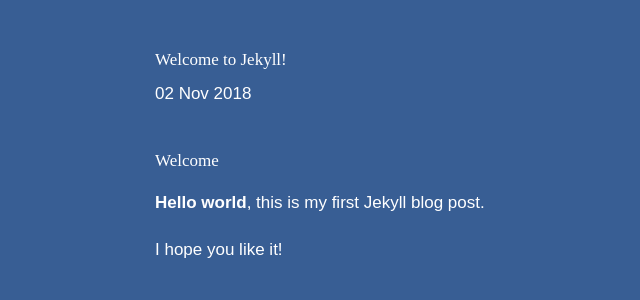
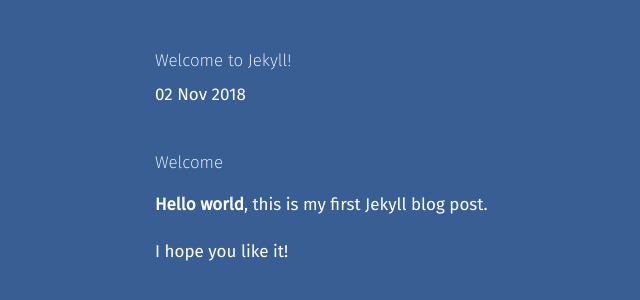
Before and after one commit to OctaviPascual/octavipascual.github.io, a Jekyll site: the page built from _posts/2018-11-02-first-post.md, in a window 1280 px wide. Shown: the top 300 px of the page, without its empty margins (214-854 px from the left). Built offline with Jekyll 4.4.1, drawn with Linux system fonts in a browser that asks for light colours.

Commit message:
Add favicon

```diff
--- a/_layouts/default.html
+++ b/_layouts/default.html
@@ -2,8 +2,14 @@
 <html lang="en-us">
 
 <head>
+  <meta http-equiv="content-type" content="text/html;charset=UTF-8"/>
+  <link href="https://fonts.googleapis.com/css?family=Fira+Mono|Fira+Sans:200,400,400i" rel="stylesheet">
   <link href='/style.css' rel='stylesheet' type='text/css' />
-  <title>{{ page.title }}</title>
+
+  <meta name="theme-color" content="hsl(215, 50%, 55%)">
+
+  <link rel='shortcut icon' href='/favicon.ico' type='image/x-icon' />
+  <title>{{ page.title }} Octavi Pascual</title>
 </head>
 
 <body>
--- a/style.css
+++ b/style.css
@@ -26,9 +26,6 @@ a.menu__item:hover { color: inherit; border-color: hsl(45,98%,77%); border-width
 h1, h2 { font: 200 1em 'Fira Sans'; margin: 2.5em 0 0.5em; }
 pre, code { font: 0.95em/1.5em 'Fira Mono', monospace; }
 
-/*p > code { background: hsla(0,0%,100%,0.1); padding: 4px 6px; border-radius: 3px; }*/
-
-
 .post {
   width: 544px; margin: 15px auto;
 }
```
Also changed, not shown: favicon.ico (added).
